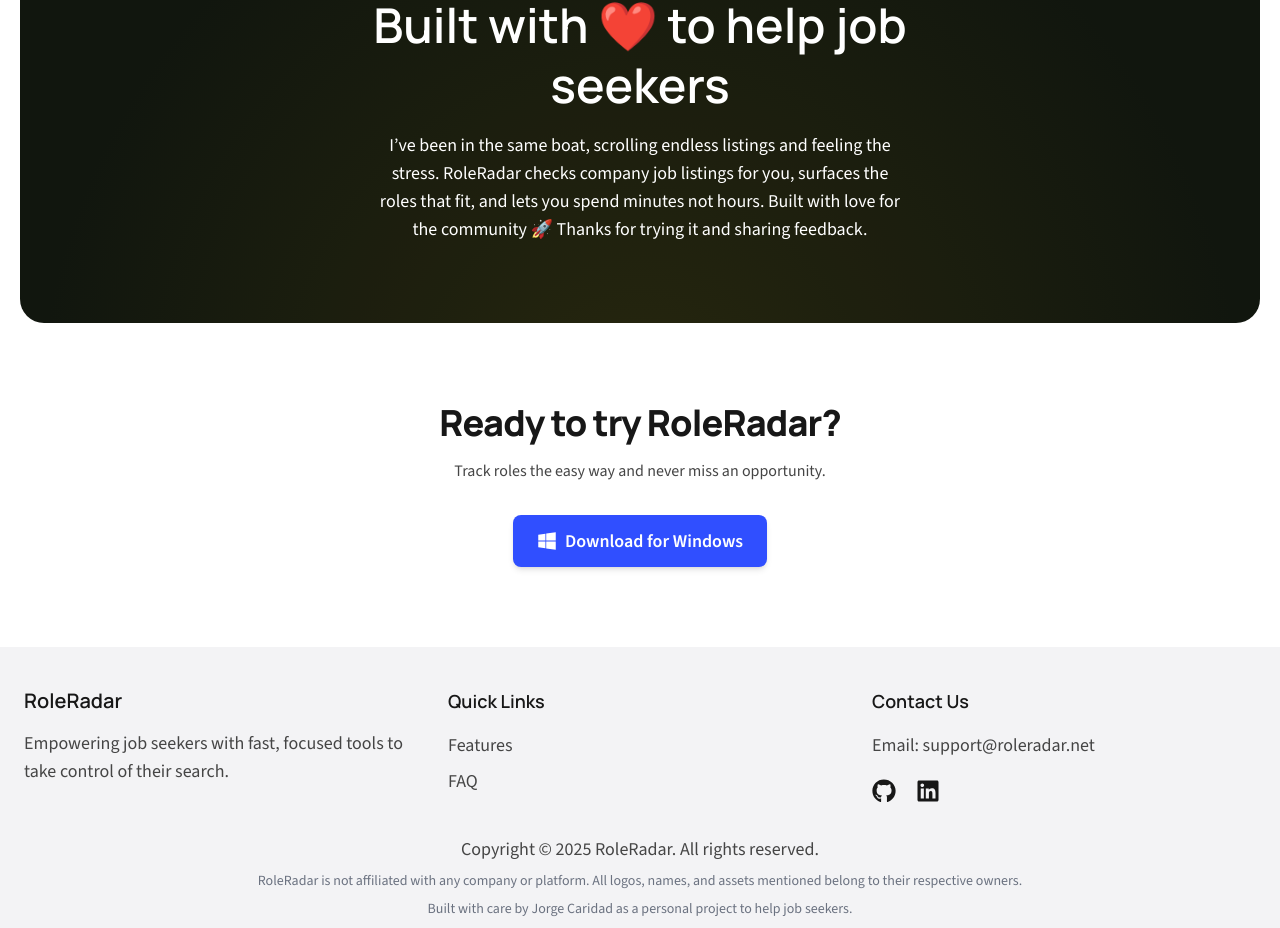
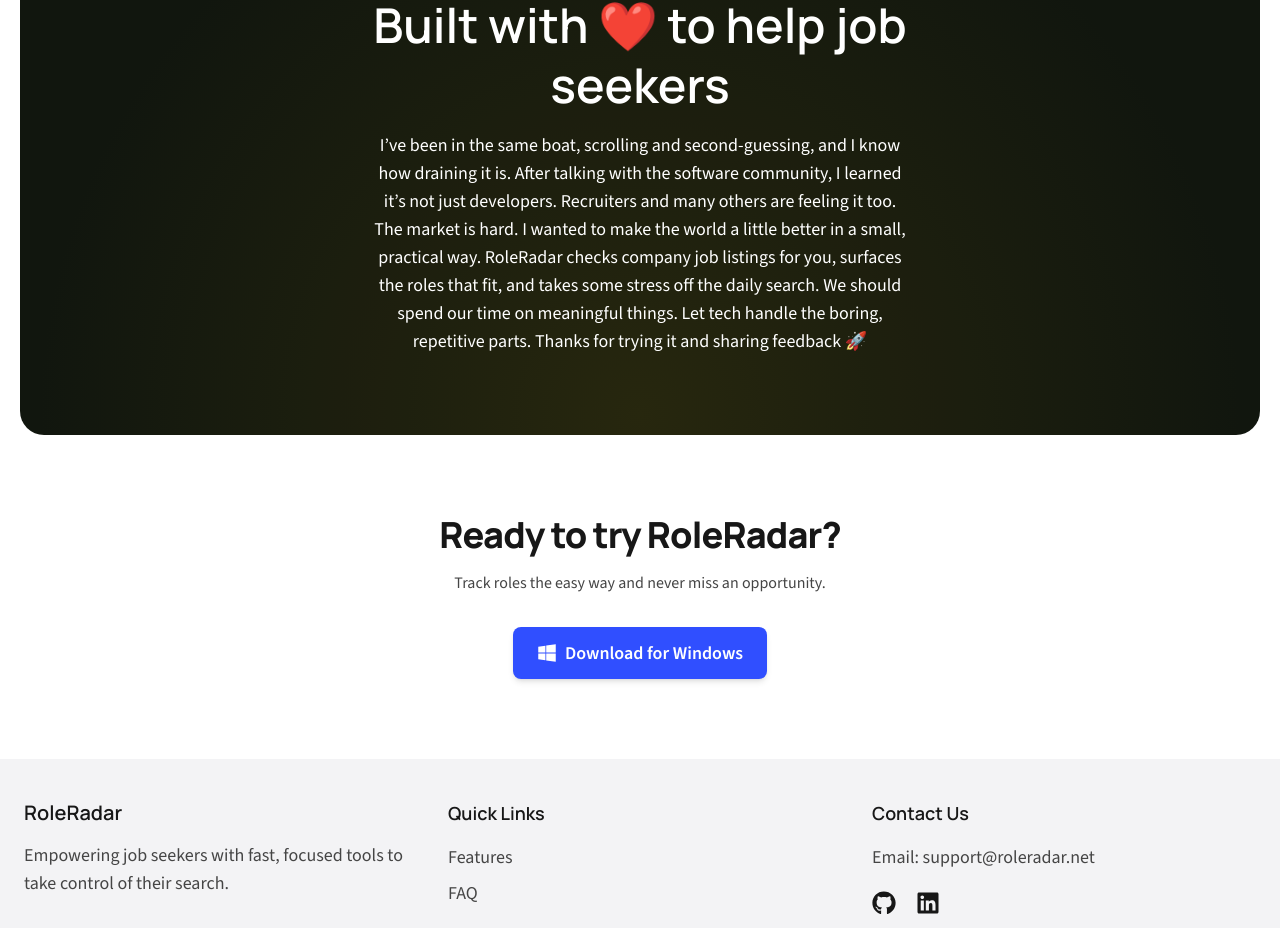
Before and after one commit to jcari-dev/role-radar-landing, a Next.js app: page / in a window 1280 px wide. Shown: the part 5391-6319 px from the top of the page. Built offline with nearby package versions, Linux system fonts and the light colour scheme.

Commit message:
fixed the story text

```diff
--- a/src/data/cta.ts
+++ b/src/data/cta.ts
@@ -1,5 +1,5 @@
 export const ctaDetails = {
   heading: "Built with ❤️ to help job seekers",
   subheading:
-    "I’ve been in the same boat, scrolling endless listings and feeling the stress. RoleRadar checks company job listings for you, surfaces the roles that fit, and lets you spend minutes not hours. Built with love for the community 🚀 Thanks for trying it and sharing feedback.",
+    "I’ve been in the same boat, scrolling and second-guessing, and I know how draining it is. After talking with the software community, I learned it’s not just developers. Recruiters and many others are feeling it too. The market is hard. I wanted to make the world a little better in a small, practical way. RoleRadar checks company job listings for you, surfaces the roles that fit, and takes some stress off the daily search. We should spend our time on meaningful things. Let tech handle the boring, repetitive parts. Thanks for trying it and sharing feedback 🚀",
 };
```
